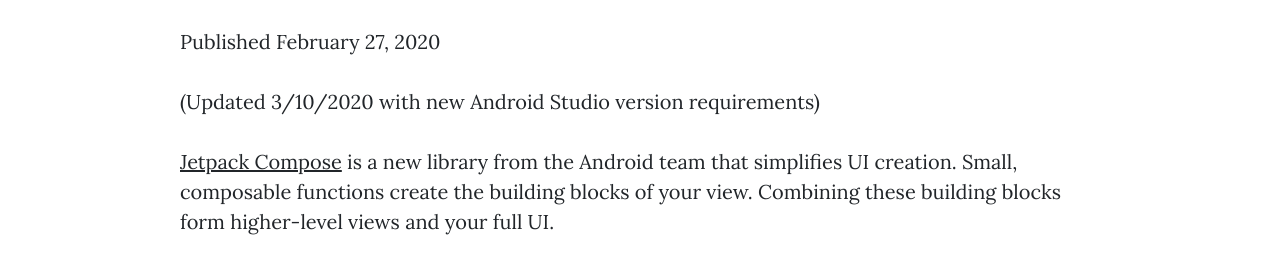
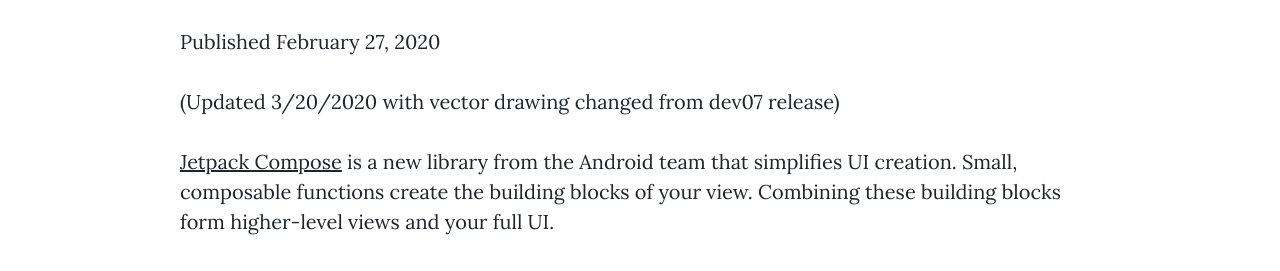
Before and after one commit to BrianGardnerAtl/website, a Jekyll site: the page built from _posts/2020-02-27-compose-setup-and-text.md, in a window 1280 px wide and 900 px high, scrolled down 330 px. Shown: the part 171-442 px from the top of the window. Built offline with Jekyll 4.4.1, drawn with Linux system fonts in a browser that asks for light colours; some of the changed text lies outside the part shown.

Commit message:
Update post to work with dev07 release

```diff
--- a/_posts/2020-02-27-compose-setup-and-text.md
+++ b/_posts/2020-02-27-compose-setup-and-text.md
@@ -6,7 +6,7 @@
 header: "/assets/images/compose_1/header_image.jpg"
 ---
 
-(Updated 3/10/2020 with new Android Studio version requirements)
+(Updated 3/20/2020 with vector drawing changed from dev07 release)
 
 [Jetpack Compose](https://developer.android.com/jetpack/compose) is a new
 library from the Android team that simplifies UI creation. Small, composable
@@ -80,7 +80,7 @@
 into issues with this until trying to deal with vector image loading but
 updating it now ensures I am using the current APIs.
 
-I update the versions of four compose dependencies to dev06 from dev02.
+I update the versions of four compose dependencies to dev07 from dev02.
 
 <script src="https://gist.github.com/BrianGardnerAtl/f3e0dca9ec0fe294e5eaef1dd12c370c.js"></script>
 
```
Also changed, not shown: _posts/2020-03-06-composable-icon-resources.md (+4 -2 lines), _posts/2020-03-13-compose-handling-clicks.md (+2 -0 lines).
